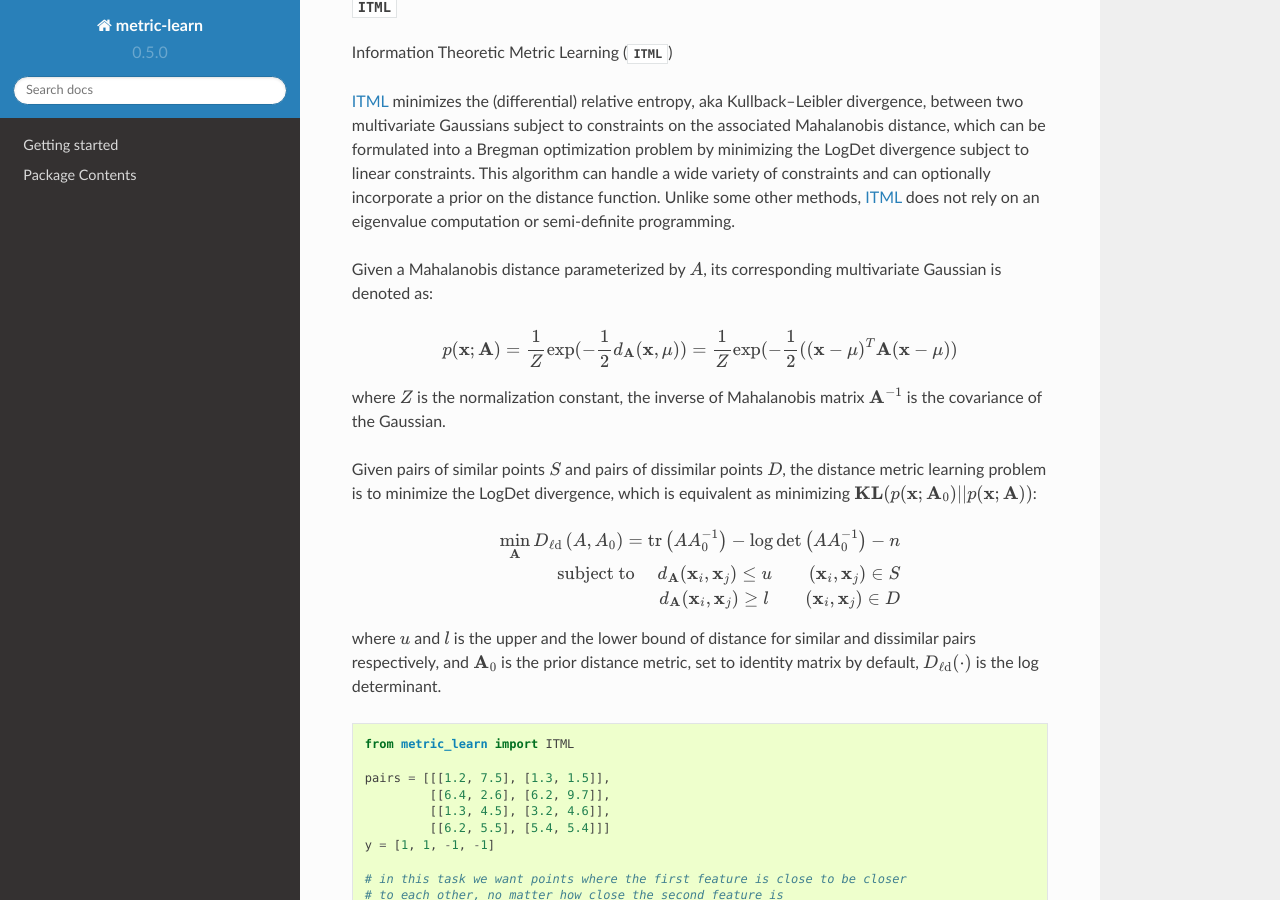
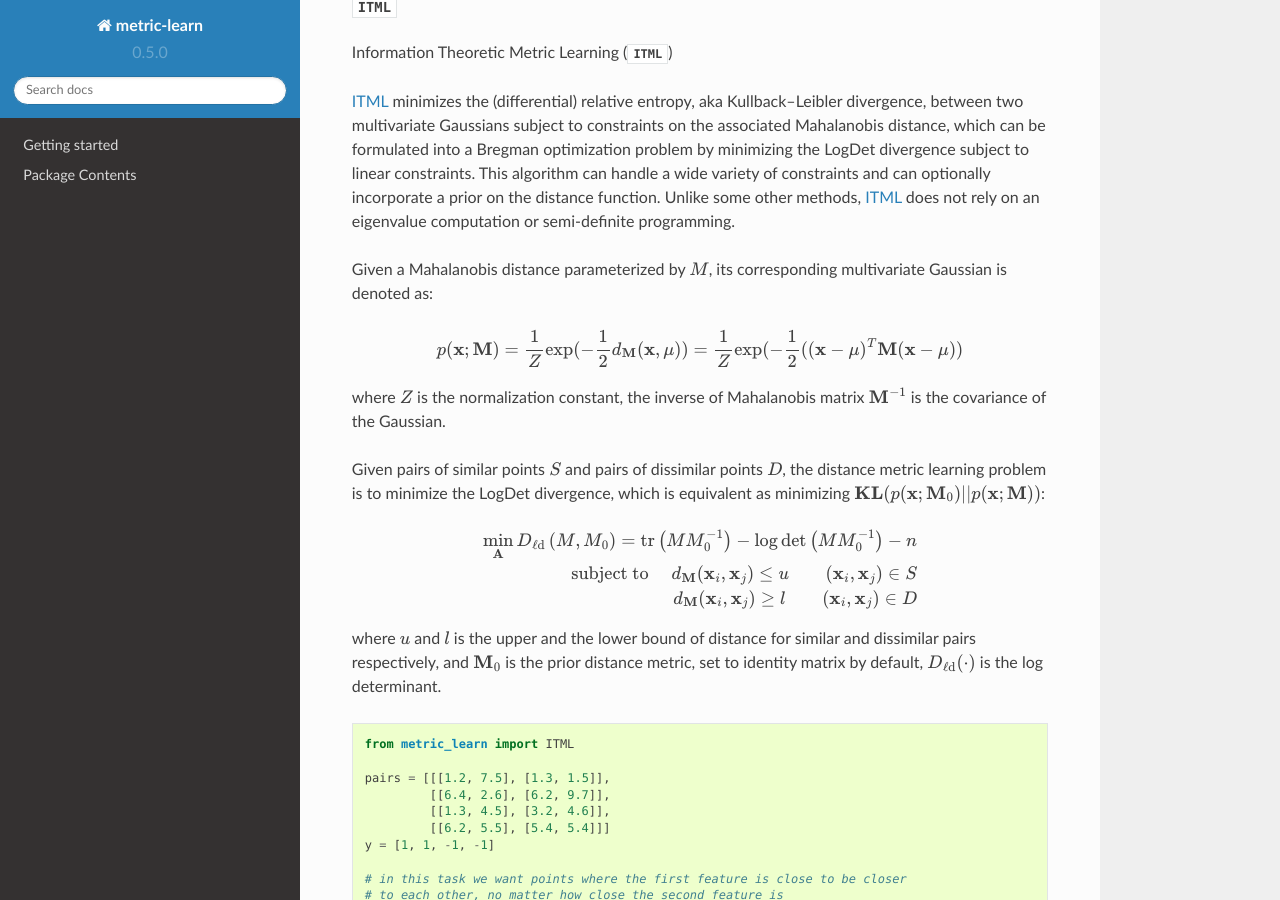
Before and after one commit to scikit-learn-contrib/metric-learn, a Sphinx documentation site: the page built from doc/weakly_supervised.rst, in a window 1280 px wide and 900 px high, scrolled down 6786 px. Built offline with Sphinx 7.4.7 and the Read the Docs theme 2.0.0, drawn with Linux system fonts in a browser that asks for light colours; pages that are not in the unit, such as notebooks, are missing from menus.

Commit message:
Multiple changes to the documentation. Rephrasing, fixed examples and standarized notation, and others.

```diff
--- a/doc/getting_started.rst
+++ b/doc/getting_started.rst
@@ -10,7 +10,7 @@ Run ``pip install metric-learn`` to download and install from PyPI.
 Alternately, download the source repository and run:
 
 -  ``python setup.py install`` for default installation.
--  ``python setup.py test`` to run all tests.
+-  ``pytest test`` to run all tests.
 
 **Dependencies**
 
@@ -21,6 +21,7 @@ Alternately, download the source repository and run:
 
 - For SDML, using skggm will allow the algorithm to solve problematic cases
   (install from commit `a0ed406 <https://github.com/skggm/skggm/commit/a0ed406586c4364ea3297a658f415e13b5cbdaf8>`_).
+- ``pip install ''git+https://github.com/skggm/skggm.git@a0ed406586c4364ea3297a658f415e13b5cbdaf8''`` to install the required version of skggm from PyPl.
 -  For running the examples only: matplotlib
 
 Quick start
--- a/doc/weakly_supervised.rst
+++ b/doc/weakly_supervised.rst
@@ -367,36 +367,36 @@ other methods, `ITML` does not rely on an eigenvalue computation or
 semi-definite programming.
 
 
-Given a Mahalanobis distance parameterized by :math:`A`, its corresponding
+Given a Mahalanobis distance parameterized by :math:`M`, its corresponding
 multivariate Gaussian is denoted as:
 
 .. math::
-    p(\mathbf{x}; \mathbf{A}) = \frac{1}{Z}\exp(-\frac{1}{2}d_\mathbf{A}
+    p(\mathbf{x}; \mathbf{M}) = \frac{1}{Z}\exp(-\frac{1}{2}d_\mathbf{M}
     (\mathbf{x}, \mu))
-    =  \frac{1}{Z}\exp(-\frac{1}{2}((\mathbf{x} - \mu)^T\mathbf{A}
+    =  \frac{1}{Z}\exp(-\frac{1}{2}((\mathbf{x} - \mu)^T\mathbf{M}
     (\mathbf{x} - \mu))
 
 where :math:`Z` is the normalization constant, the inverse of Mahalanobis
-matrix :math:`\mathbf{A}^{-1}` is the covariance of the Gaussian.
+matrix :math:`\mathbf{M}^{-1}` is the covariance of the Gaussian.
 
 Given pairs of similar points :math:`S` and pairs of dissimilar points
 :math:`D`, the distance metric learning problem is to minimize the LogDet
 divergence, which is equivalent as minimizing :math:`\textbf{KL}(p(\mathbf{x};
-\mathbf{A}_0) || p(\mathbf{x}; \mathbf{A}))`:
+\mathbf{M}_0) || p(\mathbf{x}; \mathbf{M}))`:
 
 .. math::
 
-    \min_\mathbf{A} D_{\ell \mathrm{d}}\left(A, A_{0}\right) =
-    \operatorname{tr}\left(A A_{0}^{-1}\right)-\log \operatorname{det}
-    \left(A A_{0}^{-1}\right)-n\\
-    \text{subject to } \quad d_\mathbf{A}(\mathbf{x}_i, \mathbf{x}_j)
+    \min_\mathbf{A} D_{\ell \mathrm{d}}\left(M, M_{0}\right) =
+    \operatorname{tr}\left(M M_{0}^{-1}\right)-\log \operatorname{det}
+    \left(M M_{0}^{-1}\right)-n\\
+    \text{subject to } \quad d_\mathbf{M}(\mathbf{x}_i, \mathbf{x}_j)
     \leq u \qquad (\mathbf{x}_i, \mathbf{x}_j)\in S \\
-    d_\mathbf{A}(\mathbf{x}_i, \mathbf{x}_j) \geq l \qquad (\mathbf{x}_i,
+    d_\mathbf{M}(\mathbf{x}_i, \mathbf{x}_j) \geq l \qquad (\mathbf{x}_i,
     \mathbf{x}_j)\in D
 
 
 where :math:`u` and :math:`l` is the upper and the lower bound of distance
-for similar and dissimilar pairs respectively, and :math:`\mathbf{A}_0`
+for similar and dissimilar pairs respectively, and :math:`\mathbf{M}_0`
 is the prior distance metric, set to identity matrix by default,
 :math:`D_{\ell \mathrm{d}}(\cdot)` is the log determinant.
 
```
Also changed, not shown: doc/supervised.rst (+14 -14 lines), 5 other files.
